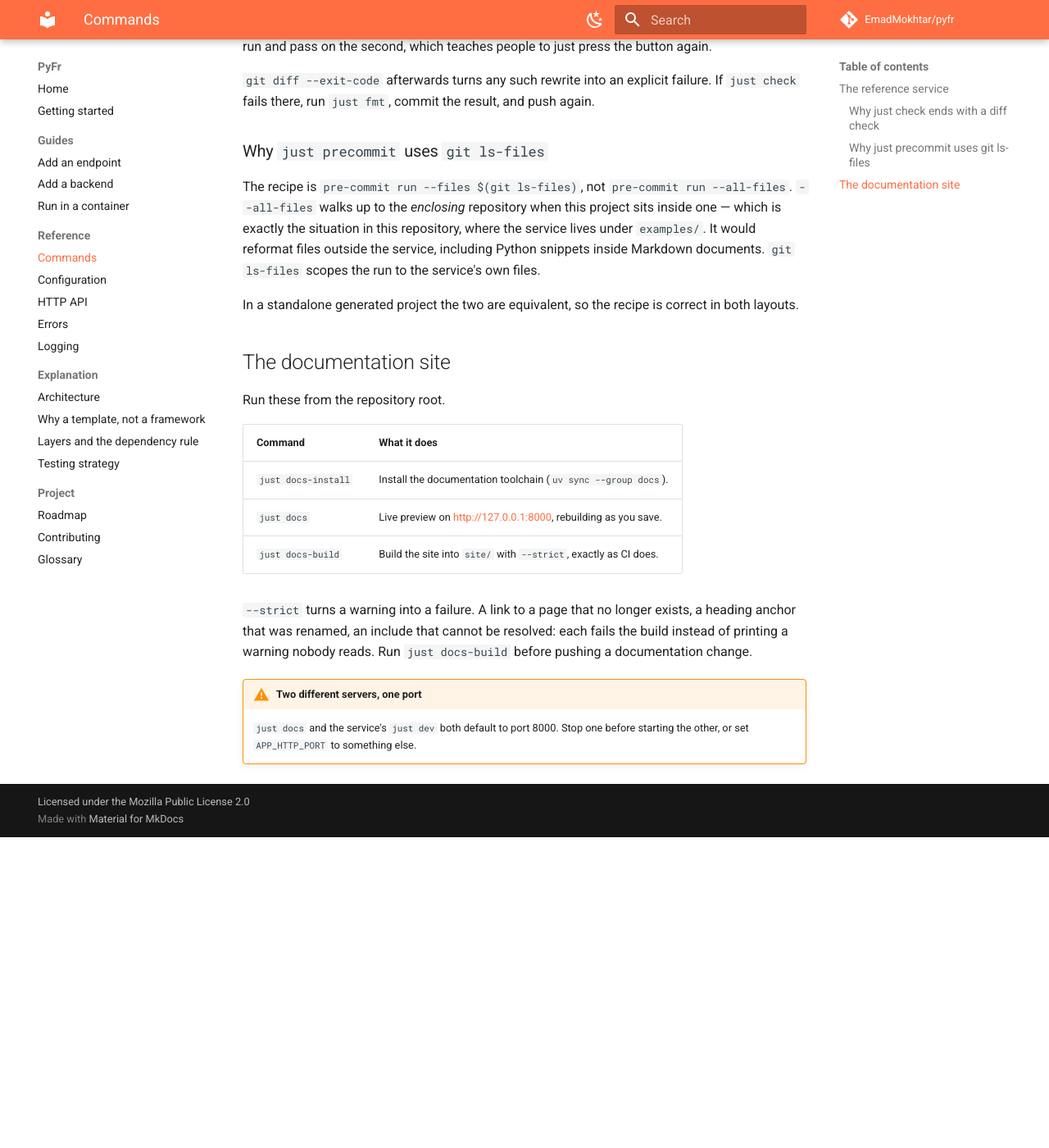
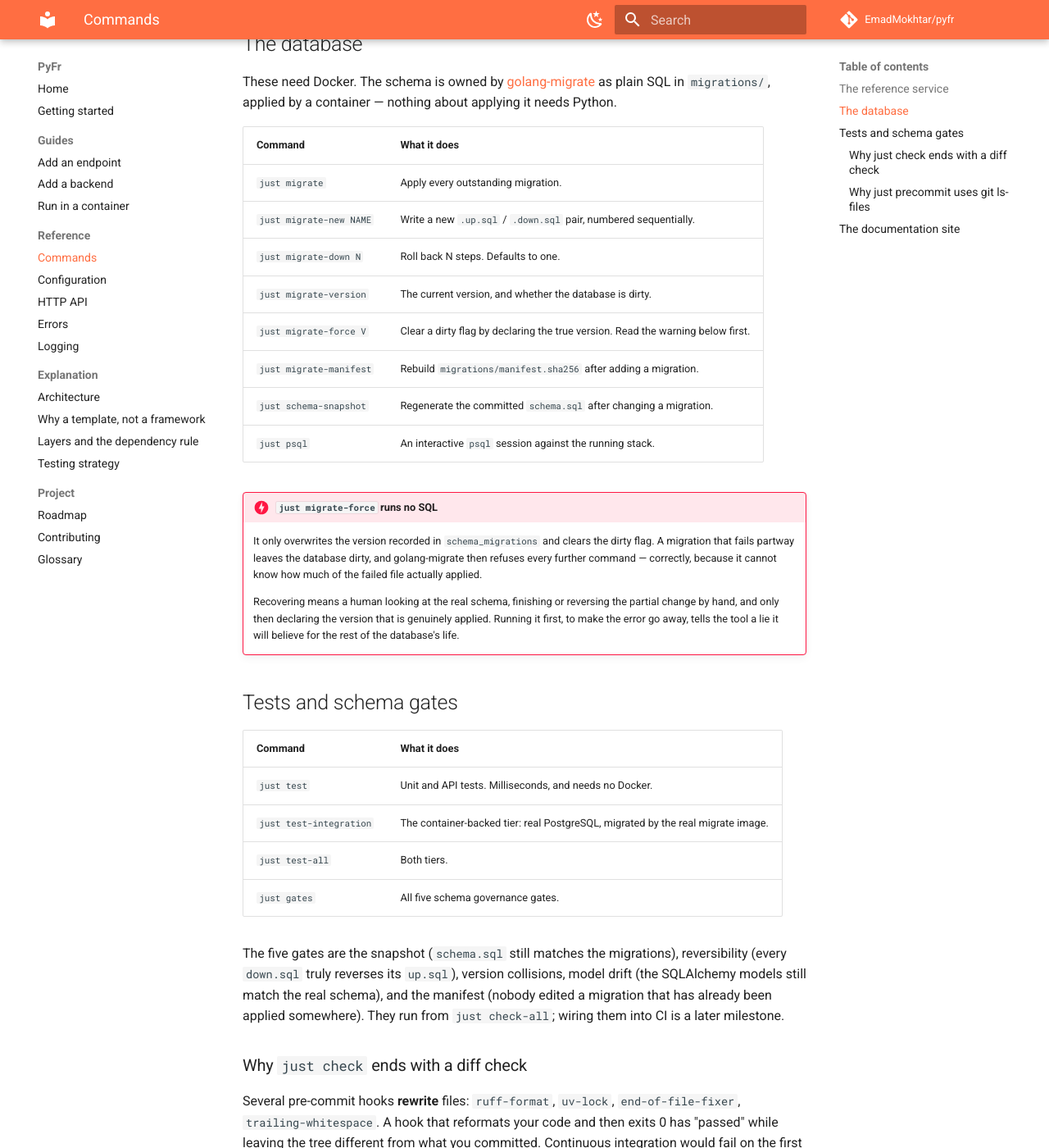
Before and after one commit to EmadMokhtar/pyfr, an MkDocs documentation site: the page built from docs/reference/commands.md, in a window 1280 px wide and 1400 px high, scrolled down 1171 px. Shown: the whole window at 82% size. Built offline with MkDocs 1.6.1 and Material for MkDocs 9.7.7, drawn with Linux system fonts in a browser that asks for light colours; comment, search, counter and statistics services are not loaded; before the commit the page ends 2192 px from its top, so only the background shows below that; some of the changed text lies outside the part shown.

Commit message:
docs: document the persistence layer, and address two review comments
Two review comments from the PR:

read_manifest() parsed into a dict, so a manifest listing one migration twice
kept whichever line came last. Gate 5 would then compare against one of two
contradictory hashes and report success on a manifest that disagrees with
itself. A duplicate can only come from a hand edit or a bad merge, so there is
no reading of it worth guessing at; it now raises, with tests for both the
duplicate and the ordinary case.

load_settings() printed the raw repr of a list of dicts, which elided the
secret but cost the readable message this module's docstring promises. It now
prints one line per problem naming the setting, what is wrong and the rule
that rejected it. `ctx` stays out, because it can carry the offending value.
Verified against a DSN carrying a password: both a bad scheme and a stray
sslmode render readably with neither password nor host present.

Also documents M1 on the site main added while this branch was in flight.
docs/reference/configuration.md gains the three APP_DATABASE__* variables,
the reasons the URL carries no driver suffix and no sslmode, and a corrected
failure example — the one there showed pydantic's own rendering, which this
branch replaced. docs/reference/commands.md gains the migration recipes, the
two test tiers and the five gates.

Co-Authored-By: Claude Opus 5 <noreply@anthropic.com>

```diff
--- a/docs/reference/commands.md
+++ b/docs/reference/commands.md
@@ -24,8 +24,54 @@ Run these from `examples/reference-service/`.
 | `just imports` | import-linter: verify the [dependency rule](../explanation/layers.md). |
 | `just precommit` | Run the pre-commit hooks over the project's tracked files. |
 | `just check` | Everything above, then `git diff --exit-code`. Run this before pushing. |
+| `just check-all` | Everything `just check` does, plus the container tier and all five schema gates. Needs Docker. |
 | `just up` | Build the image and start the container stack. |
 | `just down` | Stop the stack and remove its volumes. |
+
+## The database
+
+These need Docker. The schema is owned by
+[golang-migrate](https://github.com/golang-migrate/migrate) as plain SQL in
+`migrations/`, applied by a container — nothing about applying it needs Python.
+
+| Command | What it does |
+| --- | --- |
+| `just migrate` | Apply every outstanding migration. |
+| `just migrate-new NAME` | Write a new `.up.sql` / `.down.sql` pair, numbered sequentially. |
+| `just migrate-down N` | Roll back N steps. Defaults to one. |
+| `just migrate-version` | The current version, and whether the database is dirty. |
+| `just migrate-force V` | Clear a dirty flag by declaring the true version. Read the warning below first. |
+| `just migrate-manifest` | Rebuild `migrations/manifest.sha256` after adding a migration. |
+| `just schema-snapshot` | Regenerate the committed `schema.sql` after changing a migration. |
+| `just psql` | An interactive `psql` session against the running stack. |
+
+!!! danger "`just migrate-force` runs no SQL"
+
+    It only overwrites the version recorded in `schema_migrations` and clears
+    the dirty flag. A migration that fails partway leaves the database dirty,
+    and golang-migrate then refuses every further command — correctly, because
+    it cannot know how much of the failed file actually applied.
+
+    Recovering means a human looking at the real schema, finishing or reversing
+    the partial change by hand, and only then declaring the version that is
+    genuinely applied. Running it first, to make the error go away, tells the
+    tool a lie it will believe for the rest of the database's life.
+
+## Tests and schema gates
+
+| Command | What it does |
+| --- | --- |
+| `just test` | Unit and API tests. Milliseconds, and needs no Docker. |
+| `just test-integration` | The container-backed tier: real PostgreSQL, migrated by the real migrate image. |
+| `just test-all` | Both tiers. |
+| `just gates` | All five schema governance gates. |
+
+The five gates are the snapshot (`schema.sql` still matches the migrations),
+reversibility (every `down.sql` truly reverses its `up.sql`), version
+collisions, model drift (the SQLAlchemy models still match the real schema),
+and the manifest (nobody edited a migration that has already been applied
+somewhere). They run from `just check-all`; wiring them into CI is a later
+milestone.
 
 ### Why `just check` ends with a diff check
 
```
Also changed, not shown: docs/reference/configuration.md (+29 -3 lines), 2 other files.
